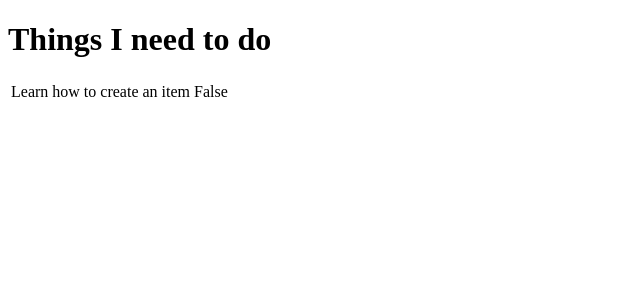
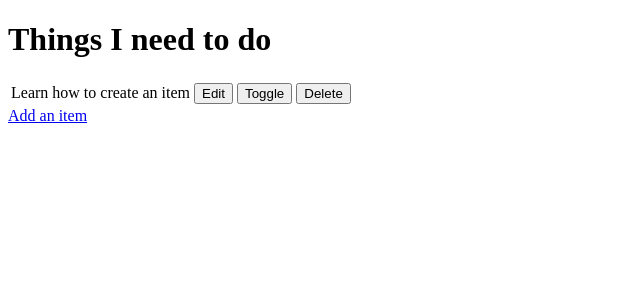
Before and after one commit to CarlVinggaard/django-test, a Django app: page / in a window 1280 px wide. Shown: the top 300 px of the page, without its empty margins (0-640 px from the left). Run offline with Django 3.2, Linux system fonts and the light colour scheme; data comes from the database, SQL or seed files in the repository; both versions use the stored data as it was after the commit.

Commit message:
Add CRUD functionality to todo list

```diff
--- a/django_todo/urls.py
+++ b/django_todo/urls.py
@@ -15,9 +15,13 @@ Including another URLconf
 """
 from django.contrib import admin
 from django.urls import path
-from todo.views import get_todo_list
+from todo import views
 
 urlpatterns = [
     path('admin/', admin.site.urls),
-    path('', get_todo_list, name='get_todo_list')
+    path('', views.get_todo_list, name='get_todo_list'),
+    path('add', views.add_item, name='add'),
+    path('edit/<item_id>', views.edit_item, name='edit'),
+    path('toggle/<item_id>', views.toggle_item, name='toggle'),
+    path('delete/<item_id>', views.delete_item, name='delete')
 ]
--- a/todo/templates/todo/todo_list.html
+++ b/todo/templates/todo/todo_list.html
@@ -15,11 +15,26 @@
 			{% else %}
 				<td>{{ item.name }}</td>
 			{% endif %}
-			<td>{{ item.done }}</td>
+            <td>
+                <a href="/edit/{{ item.id }}">
+                    <button>Edit</button>
+                </a>
+            </td>
+            <td>
+                <a href="/toggle/{{ item.id }}">
+                    <button>Toggle</button>
+                </a>
+            </td>
+            <td>
+                <a href="/delete/{{ item.id }}">
+                    <button>Delete</button>
+                </a>
+            </td>
 		</tr>
 		{% empty %}
 			<tr><td>You have nothing to do.</td></tr>
 	{% endfor %}
 	</table>
+    <a href="/add">Add an item</a>
 </body>
 </html>
--- a/todo/views.py
+++ b/todo/views.py
@@ -1,4 +1,5 @@
-from django.shortcuts import render
+from django.shortcuts import render, redirect, get_object_or_404
+from .forms import ItemForm
 from .models import Item
 
 
@@ -9,3 +10,43 @@ def get_todo_list(request):
         'items': items
     }
     return render(request, "todo/todo_list.html", context)
+
+
+def add_item(request):
+    if request.method == "POST":
+        form = ItemForm(request.POST)
+        if form.is_valid():
+            form.save()
+            return redirect("get_todo_list")
+    form = ItemForm()
+    context = {
+        'form': form
+    }
+    return render(request, "todo/add_item.html", context)
+
+
+def edit_item(request, item_id):
+    item = get_object_or_404(Item, id=item_id)
+    if request.method == "POST":
+        form = ItemForm(request.POST, instance=item)
+        if form.is_valid():
+            form.save()
+            return redirect("get_todo_list")
+    form = ItemForm(instance=item)
+    context = {
+        'form': form
+    }
+    return render(request, "todo/edit_item.html", context)
+
+
+def toggle_item(request, item_id):
+    item = get_object_or_404(Item, id=item_id)
+    item.done = not item.done
+    item.save()
+    return redirect("get_todo_list")
+
+
+def delete_item(request, item_id):
+    item = get_object_or_404(Item, id=item_id)
+    item.delete()
+    return redirect("get_todo_list")
```
Also changed, not shown: todo/forms.py (added, +8 -0 lines), todo/templates/todo/add_item.html (added, +20 -0 lines), todo/templates/todo/edit_item.html (added, +20 -0 lines), db.sqlite3.
